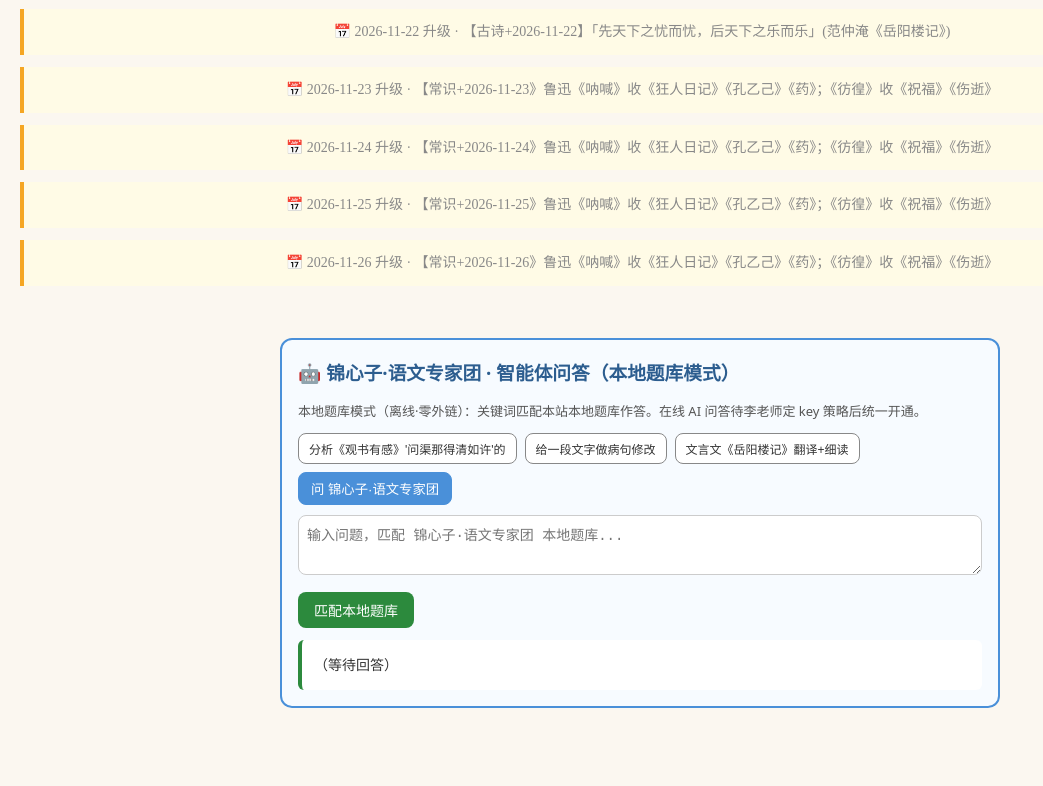
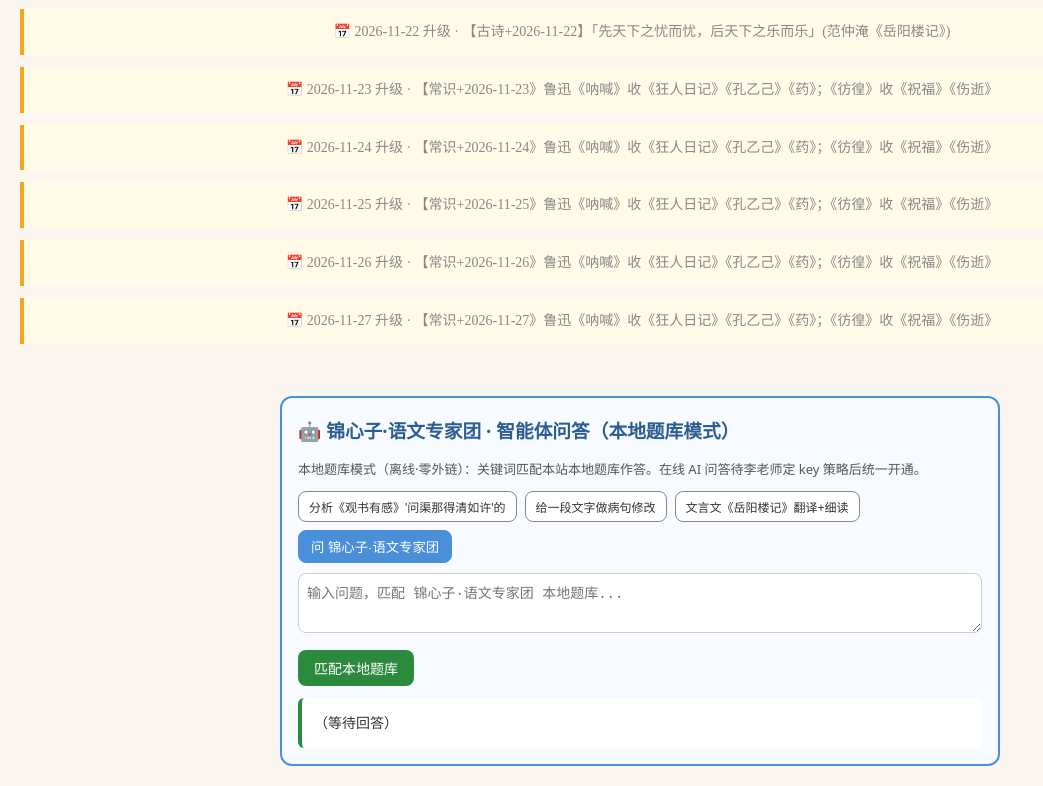
Before and after one commit to dapengzhanchi141345/li-yanming-chinese, a plain HTML site: page index.html in a window 1280 px wide. Shown: the part 2851-3637 px from the top of the page, without its empty margins (0-1043 px from the left). Before the commit the page ends 3579 px from the top, so only its background shows below. Drawn offline with Linux system fonts and the light colour scheme.

Commit message:
chinese 12独立站升级 2026-11-27

```diff
--- a/index.html
+++ b/index.html
@@ -166,6 +166,8 @@ footer{text-align:center;padding:20px;color:#888;font-size:13px;margin-top:30px;
 <div style="background:#fffbe6;border-left:4px solid #f5a623;padding:10px;margin:12px 0;font-size:14px">📅 2026-11-25 升级 · 【常识+2026-11-25》鲁迅《呐喊》收《狂人日记》《孔乙己》《药》；《彷徨》收《祝福》《伤逝》</div>
 
 <div style="background:#fffbe6;border-left:4px solid #f5a623;padding:10px;margin:12px 0;font-size:14px">📅 2026-11-26 升级 · 【常识+2026-11-26》鲁迅《呐喊》收《狂人日记》《孔乙己》《药》；《彷徨》收《祝福》《伤逝》</div>
+
+<div style="background:#fffbe6;border-left:4px solid #f5a623;padding:10px;margin:12px 0;font-size:14px">📅 2026-11-27 升级 · 【常识+2026-11-27》鲁迅《呐喊》收《狂人日记》《孔乙己》《药》；《彷徨》收《祝福》《伤逝》</div>
 </footer>
 
 <script>
```
